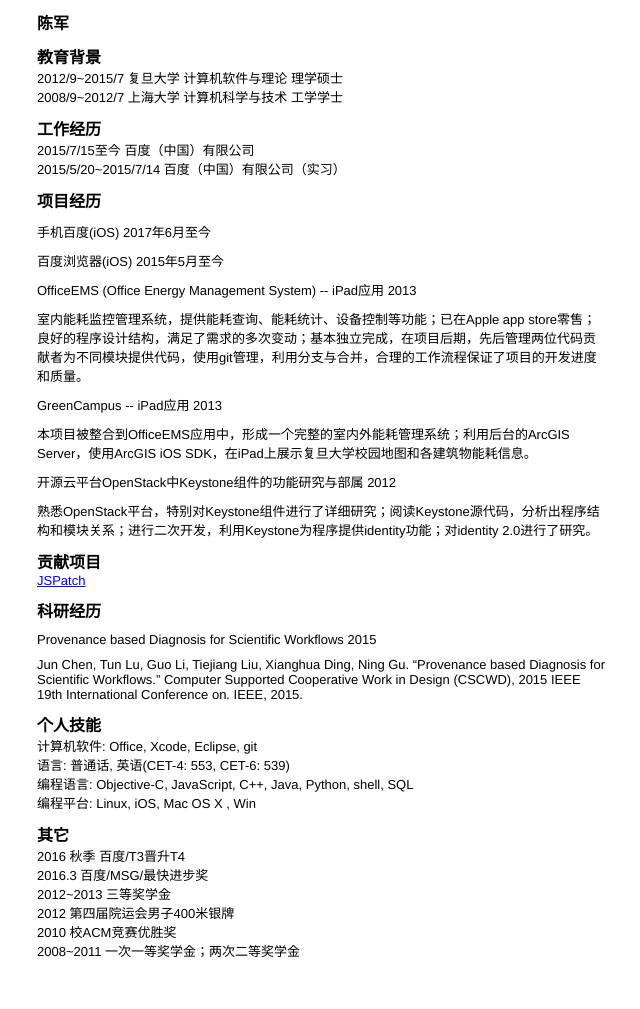
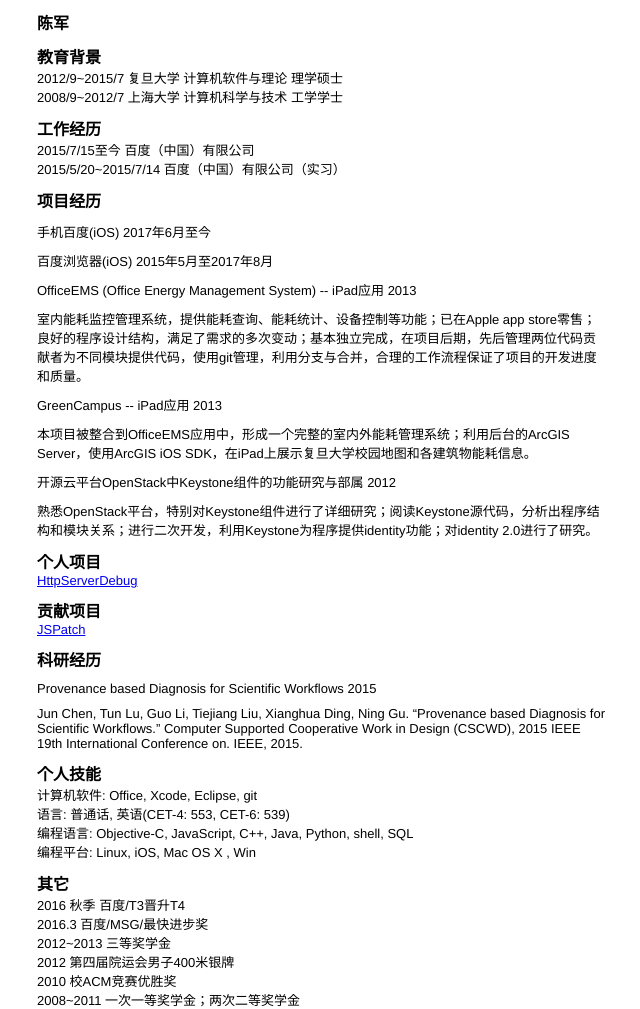
Before and after one commit to rob2468/rob2468.github.io, a Jekyll site: the page pages/resume.html, which Jekyll copies as it is, in a window 1280 px wide. Shown: the whole page, without its empty margins (318-958 px from the left). Built offline with Jekyll 4.4.1, drawn with Linux system fonts in a browser that asks for light colours; before the commit the page ends 960 px from its top, so only the background shows below that.

Commit message:
update resume

```diff
--- a/pages/resume.html
+++ b/pages/resume.html
@@ -35,7 +35,7 @@
                 <p></p>
             </li>
             <li>
-                <p>百度浏览器(iOS) 2015年5月至今</p>
+                <p>百度浏览器(iOS) 2015年5月至2017年8月</p>
                 <p></p>
             </li>
             <li>
@@ -50,6 +50,12 @@
                 <p>开源云平台OpenStack中Keystone组件的功能研究与部属 2012</p>
                 <p>熟悉OpenStack平台，特别对Keystone组件进行了详细研究；阅读Keystone源代码，分析出程序结构和模块关系；进行二次开发，利用Keystone为程序提供identity功能；对identity 2.0进行了研究。</p>
             </li>
+        </ul>
+    </div>
+    <div class="myselfproject">
+        <h2>个人项目</h2>
+        <ul>
+            <li><a href="https://github.com/rob2468/HttpServerDebug" target="_blank">HttpServerDebug</a></li>
         </ul>
     </div>
     <div class="contributeto">
```
